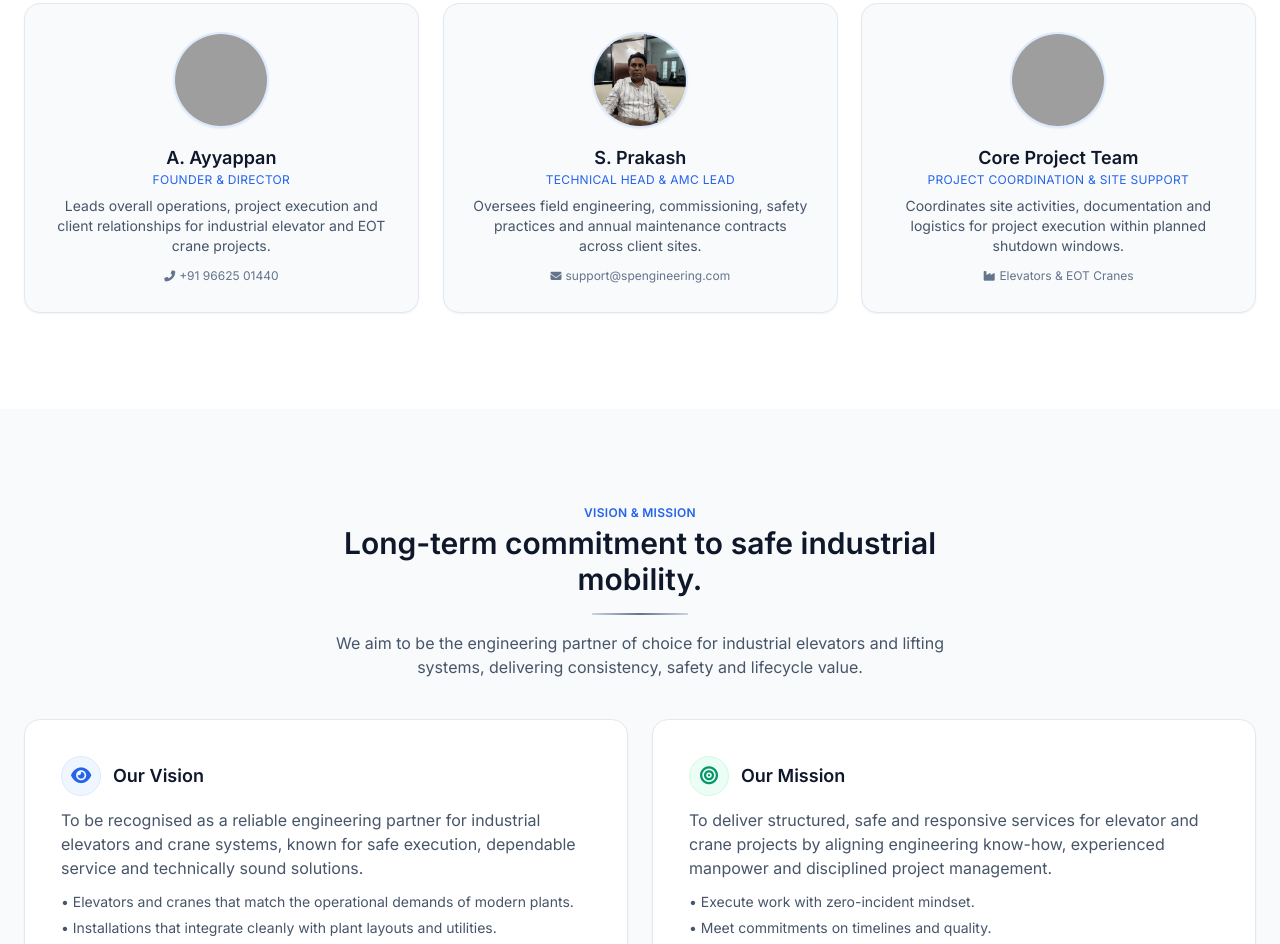
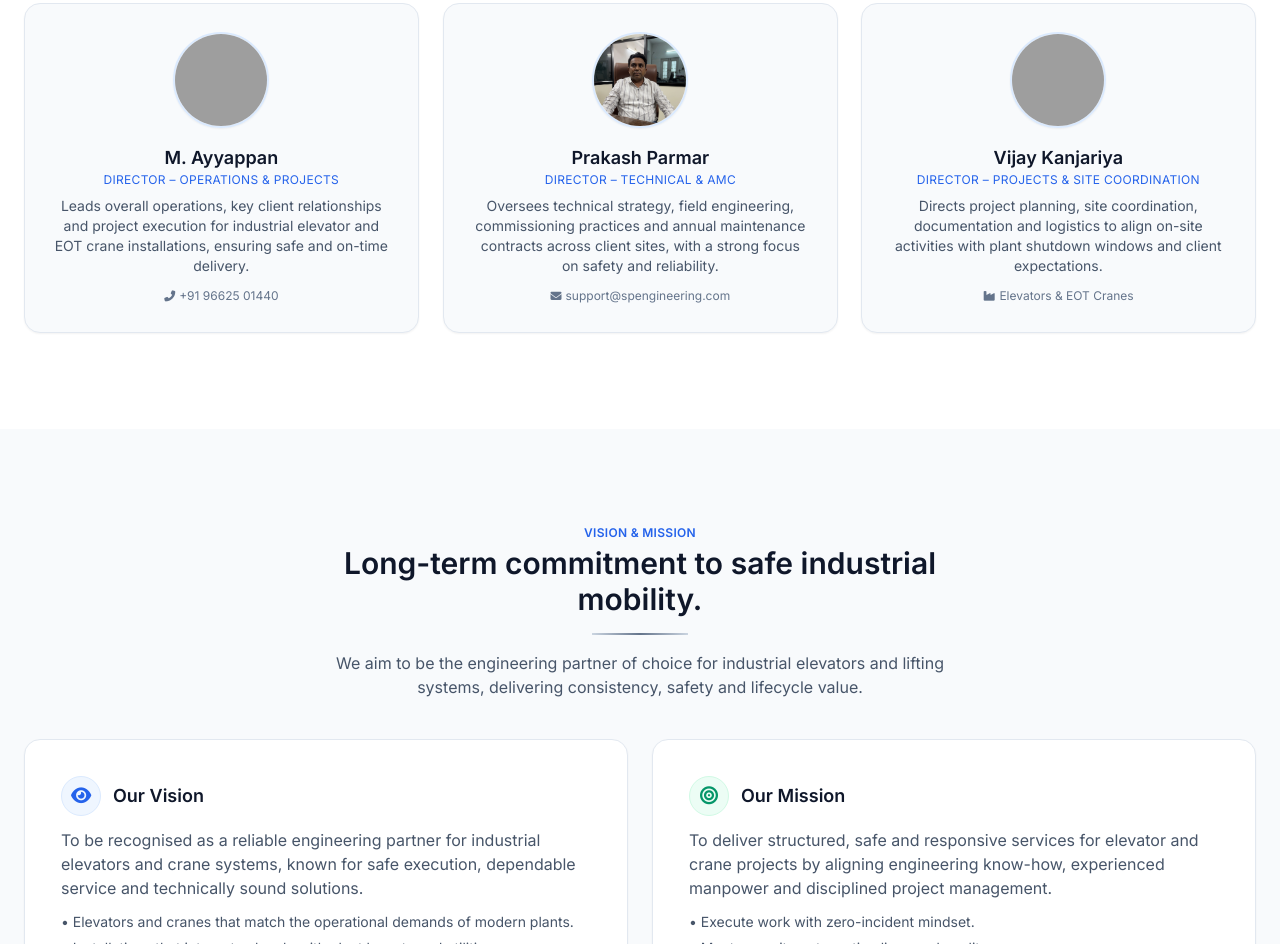
Before and after one commit to Aakash0412/sp-engineering-site, a plain HTML site: page index.html in a window 1280 px wide. Shown: the part 2093-3037 px from the top of the page. Drawn offline with nearby package versions, Linux system fonts and the light colour scheme; grey boxes are pictures that could not be loaded.

Commit message:
Update founding team details

```diff
--- a/index.html
+++ b/index.html
@@ -515,14 +515,14 @@
               class="h-24 w-24 rounded-full object-cover border-2 border-blue-100 shadow-sm lazy-image" />
           </div>
           <h3 class="text-base sm:text-lg font-semibold text-slate-900">
-            A. Ayyappan
+            M. Ayyappan
           </h3>
           <p class="text-xs uppercase tracking-wide text-brand-blue mb-2">
-            Founder &amp; Director
+            Director – Operations &amp; Projects
           </p>
           <p class="text-xs sm:text-sm text-slate-600 mb-3">
-            Leads overall operations, project execution and client relationships for
-            industrial elevator and EOT crane projects.
+            Leads overall operations, key client relationships and project execution for
+            industrial elevator and EOT crane installations, ensuring safe and on-time delivery.
           </p>
           <div class="flex items-center gap-3 text-xs text-slate-500">
             <span class="inline-flex items-center gap-1">
@@ -539,14 +539,14 @@
               class="h-24 w-24 rounded-full object-cover border-2 border-blue-100 shadow-sm lazy-image" />
           </div>
           <h3 class="text-base sm:text-lg font-semibold text-slate-900">
-            S. Prakash
+            Prakash Parmar
           </h3>
           <p class="text-xs uppercase tracking-wide text-brand-blue mb-2">
-            Technical Head &amp; AMC Lead
+            Director – Technical &amp; AMC
           </p>
           <p class="text-xs sm:text-sm text-slate-600 mb-3">
-            Oversees field engineering, commissioning, safety practices and
-            annual maintenance contracts across client sites.
+            Oversees technical strategy, field engineering, commissioning practices and
+            annual maintenance contracts across client sites, with a strong focus on safety and reliability.
           </p>
           <div class="flex items-center gap-3 text-xs text-slate-500">
             <span class="inline-flex items-center gap-1">
@@ -563,14 +563,14 @@
               class="h-24 w-24 rounded-full object-cover border-2 border-blue-100 shadow-sm lazy-image" />
           </div>
           <h3 class="text-base sm:text-lg font-semibold text-slate-900">
-            Core Project Team
+            Vijay Kanjariya
           </h3>
           <p class="text-xs uppercase tracking-wide text-brand-blue mb-2">
-            Project Coordination &amp; Site Support
+            Director – Projects &amp; Site Coordination
           </p>
           <p class="text-xs sm:text-sm text-slate-600 mb-3">
-            Coordinates site activities, documentation and logistics for project
-            execution within planned shutdown windows.
+            Directs project planning, site coordination, documentation and logistics
+            to align on-site activities with plant shutdown windows and client expectations.
           </p>
           <div class="flex items-center gap-3 text-xs text-slate-500">
             <span class="inline-flex items-center gap-1">
```
